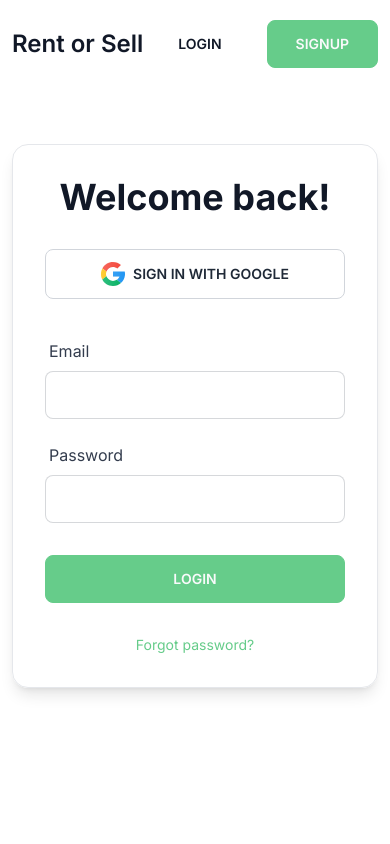
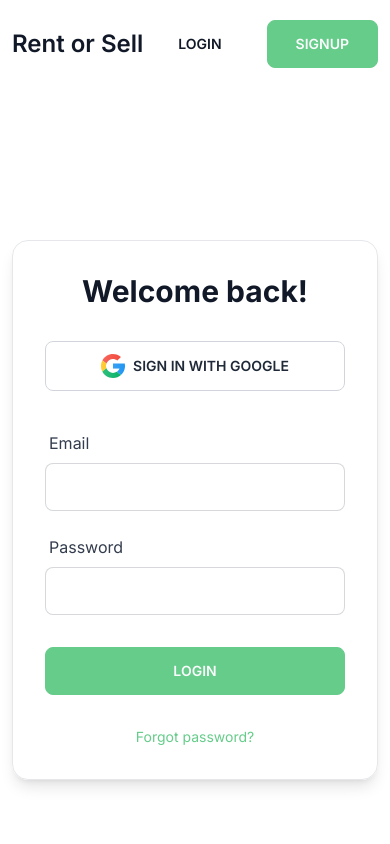
Before and after one commit to agrajy10/rent-or-sell, a React (Vite) app: page /login in a window 390 px wide. Shown: the top 844 px of the page. Built offline with nearby package versions, Linux system fonts and the light colour scheme.

Commit message:
center aligned forms vertically

```diff
--- a/src/pages/ForgotPassword.jsx
+++ b/src/pages/ForgotPassword.jsx
@@ -1,15 +1,17 @@
 function ForgotPassword() {
   return (
-    <main className="min-h-screen max-w-7xl mx-auto lg:py-24 md:py-20 py-14 px-3">
-      <div className="card card-bordered border-gray-200 shadow-lg max-w-md mx-auto">
+    <main className="min-h-screen max-w-7xl mx-auto lg:py-24 md:py-20 py-14 px-3 flex items-center justify-center">
+      <div className="card card-bordered border-gray-200 shadow-lg w-full max-w-md">
         <div className="card-body">
-          <h1 className="text-4xl  text-gray-900 text-center font-bold mb-8">Reset password</h1>
+          <h1 className="text-3xl md:text-4xl  text-gray-900 text-center font-bold md:mb-8 mb-4">
+            Reset password
+          </h1>
           <form action="">
             <label htmlFor="email" className="label">
               Email
             </label>
             <input type="email" className="input input-bordered w-full mb-4" id="email" />
-            <button type="submit" className="btn btn-primary btn-block mx-0 mb-8">
+            <button type="submit" className="btn btn-primary btn-block mx-0">
               Send reset link
             </button>
           </form>
--- a/src/pages/Login.jsx
+++ b/src/pages/Login.jsx
@@ -2,10 +2,12 @@ import { Link } from 'react-router-dom';
 import { ReactComponent as GoogleIcon } from '../assets/svg/google.svg';
 function Login() {
   return (
-    <main className="min-h-screen max-w-7xl mx-auto lg:py-24 md:py-20 py-14 px-3">
-      <div className="card card-bordered border-gray-200 shadow-lg max-w-md mx-auto">
+    <main className="min-h-screen max-w-7xl mx-auto lg:py-24 py-20 px-3 flex items-center justify-center">
+      <div className="card card-bordered border-gray-200 shadow-lg w-full max-w-md">
         <div className="card-body">
-          <h1 className="text-4xl  text-gray-900 text-center font-bold mb-8">Welcome back!</h1>
+          <h1 className="text-3xl md:text-4xl  text-gray-900 text-center font-bold mb-8">
+            Welcome back!
+          </h1>
           <button
             type="button"
             className="btn btn-ghost btn-block border border-gray-300 py-3 mb-8 h-auto text-gray-800 hover:border-gray-300 hover:bg-gray-100 hover:no-underline">
--- a/src/pages/Signup.jsx
+++ b/src/pages/Signup.jsx
@@ -3,10 +3,12 @@ import { ReactComponent as GoogleIcon } from '../assets/svg/google.svg';
 
 function Signup() {
   return (
-    <main className="min-h-screen max-w-7xl mx-auto lg:py-24 md:py-20 py-14 px-3">
-      <div className="card card-bordered border-gray-200 shadow-lg max-w-md mx-auto">
+    <main className="min-h-screen max-w-7xl mx-auto lg:py-24 md:py-20 py-14 px-3 flex items-center justify-center">
+      <div className="card card-bordered border-gray-200 shadow-lg w-full max-w-md">
         <div className="card-body">
-          <h1 className="text-4xl  text-gray-900 text-center font-bold mb-8">Get started!</h1>
+          <h1 className="text-3xl md:text-4xl text-gray-900 text-center font-bold mb-8">
+            Get started!
+          </h1>
           <button
             type="button"
             className="btn btn-ghost btn-block border border-gray-300 py-3 mb-8 h-auto text-gray-800 hover:border-gray-300 hover:bg-gray-100 hover:no-underline">
```
